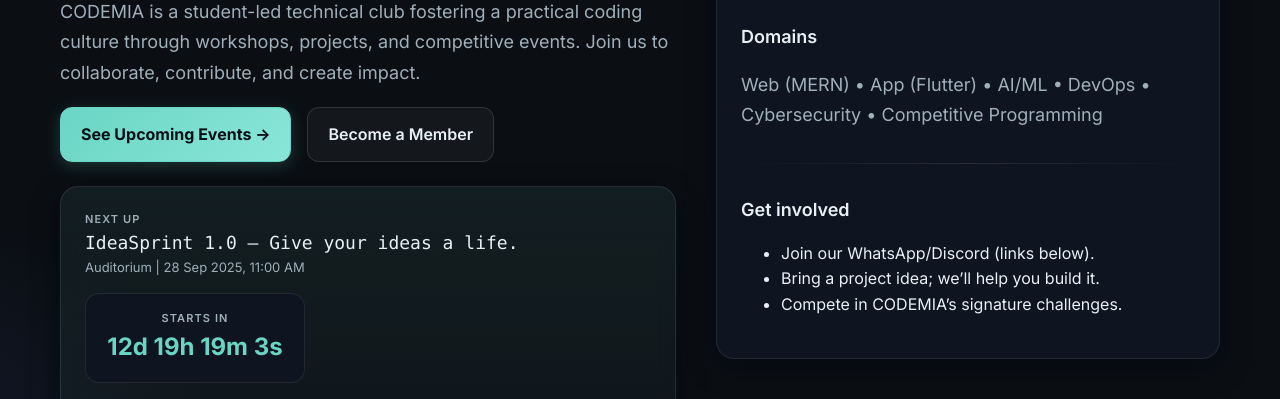
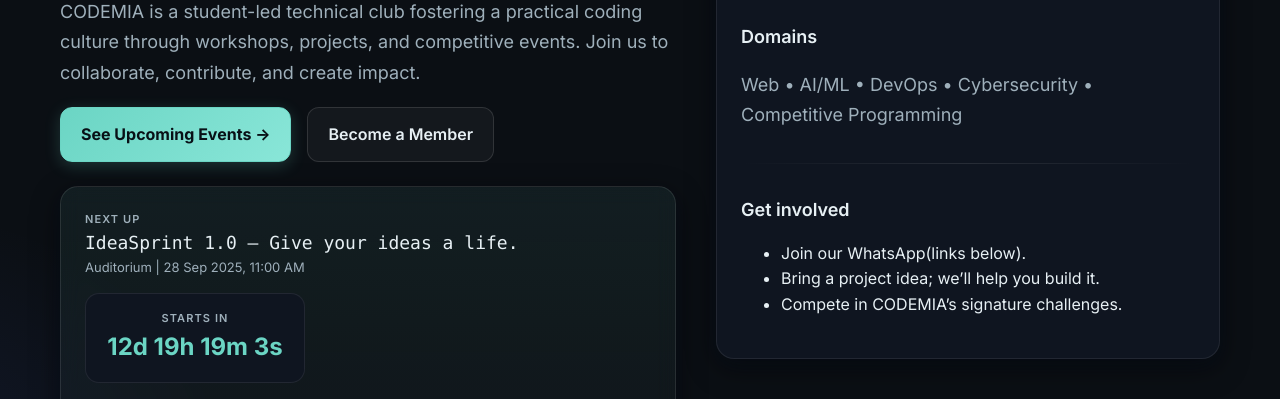
Before and after one commit to codemialtd-art/codemia.web, a plain HTML site: page index.html in a window 1280 px wide. Shown: the part 401-800 px from the top of the page. Drawn offline with Linux system fonts and the light colour scheme.

Commit message:
Update index.html

```diff
--- a/index.html
+++ b/index.html
@@ -18,7 +18,7 @@
         <span class="logo" aria-hidden="true"></span>
         <span>
           <h1>CODEMIA</h1>
-          <span class="tag">  Where Coders Become Leaders</span>
+          <span class="tag"> Where Coders Become Leaders</span>
         </span>
       </a>
       <nav class="links" aria-label="Primary">
@@ -74,11 +74,11 @@
             <p class="meta">Hands‑on workshops • Weekly coding challenges • Project sprints • Speaker sessions • Inter‑club collaborations</p>
             <div class="hr"></div>
             <h4>Domains</h4>
-            <p class="meta">Web (MERN) • App (Flutter) • AI/ML • DevOps • Cybersecurity • Competitive Programming</p>
+            <p class="meta">Web • AI/ML • DevOps • Cybersecurity • Competitive Programming</p>
             <div class="hr"></div>
             <h4>Get involved</h4>
             <ul>
-              <li>Join our WhatsApp/Discord (links below).</li>
+              <li>Join our WhatsApp(links below).</li>
               <li>Bring a project idea; we’ll help you build it.</li>
               <li>Compete in CODEMIA’s signature challenges.</li>
             </ul>
```
